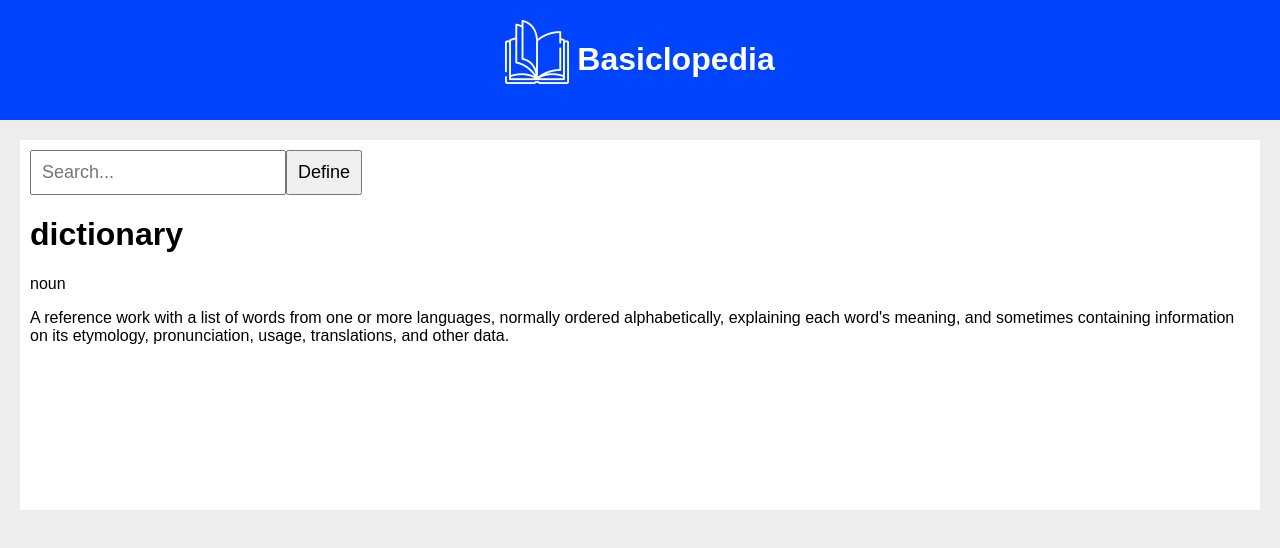
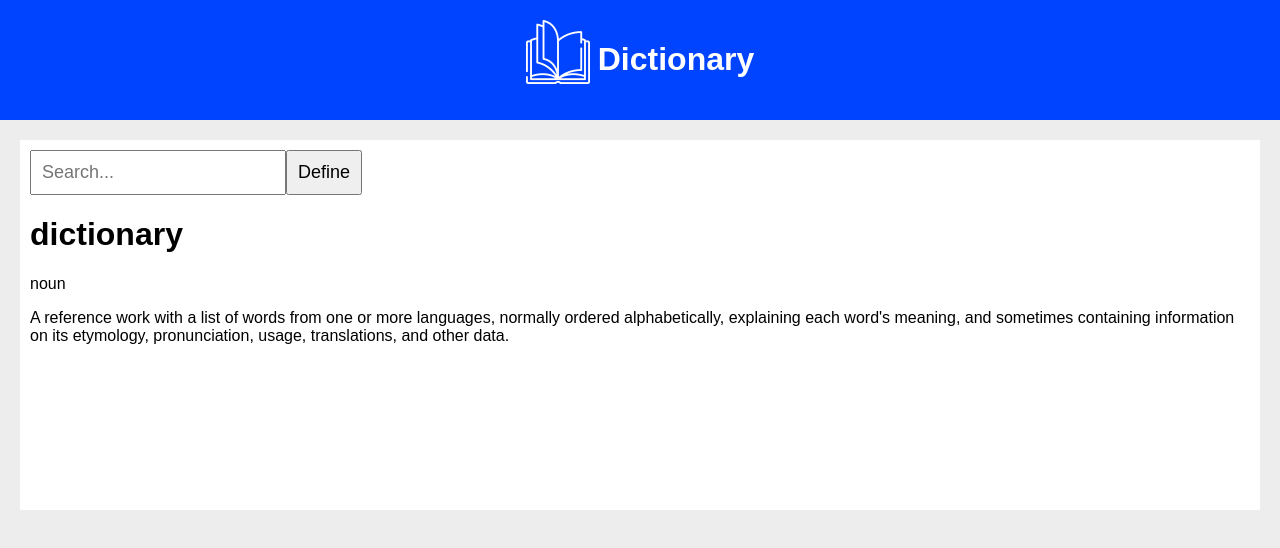
Before and after one commit to ploymahloy/dictionary-app, a React (Create React App) app: page / in a window 1280 px wide. Shown: the top 548 px of the page. Built offline with nearby package versions, Linux system fonts and the light colour scheme.

Commit message:
Update Navbar.tsx

```diff
--- a/src/components/Navbar.tsx
+++ b/src/components/Navbar.tsx
@@ -7,7 +7,7 @@ export default function Navbar() {
     <div className="Navbar">
       <div className="logo">
         <img src={logo} alt="..." className="logo-img"/>
-        <h1 className="logo-title">Basiclopedia</h1>
+        <h1 className="logo-title">Dictionary</h1>
       </div>
 		</div>
 	);
```
